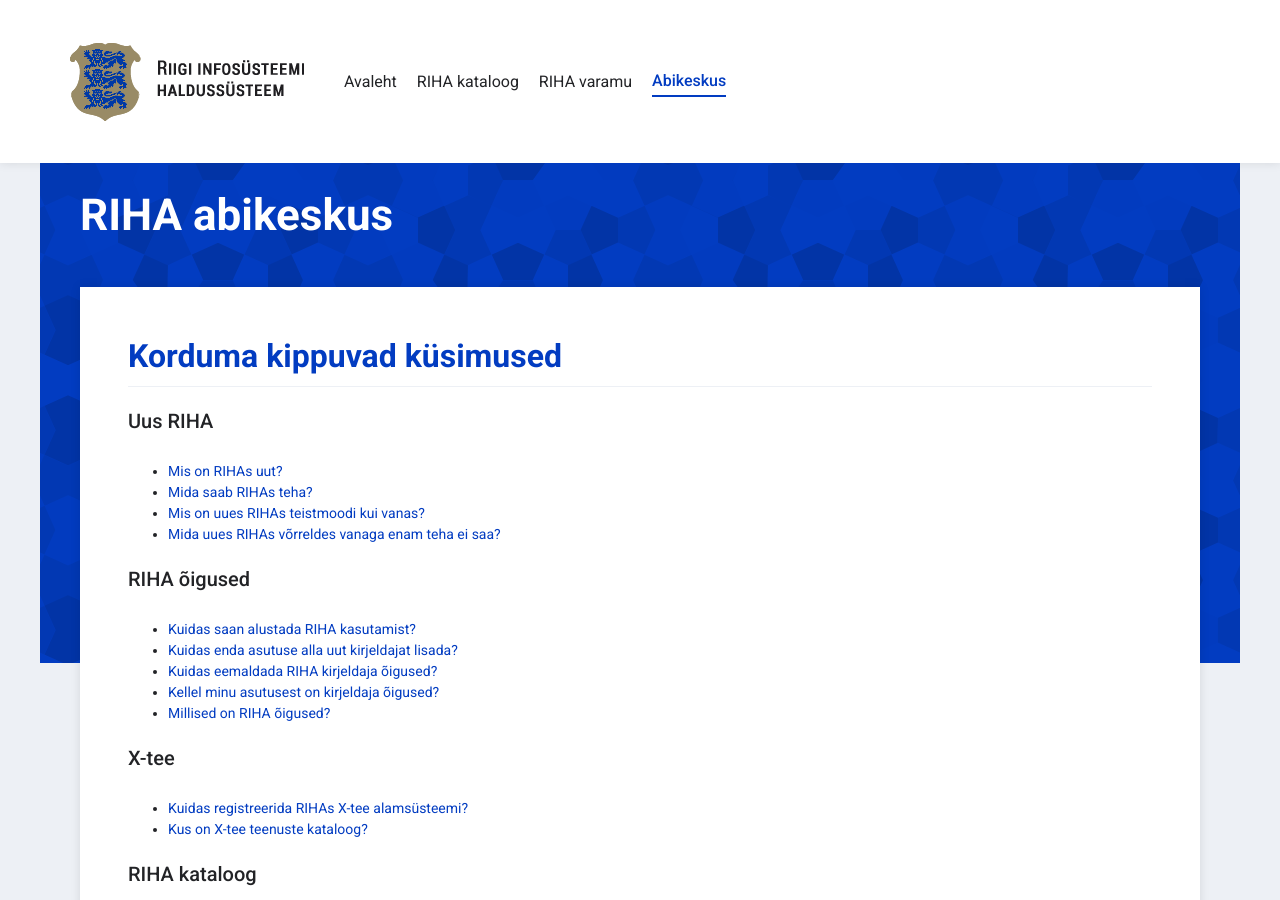
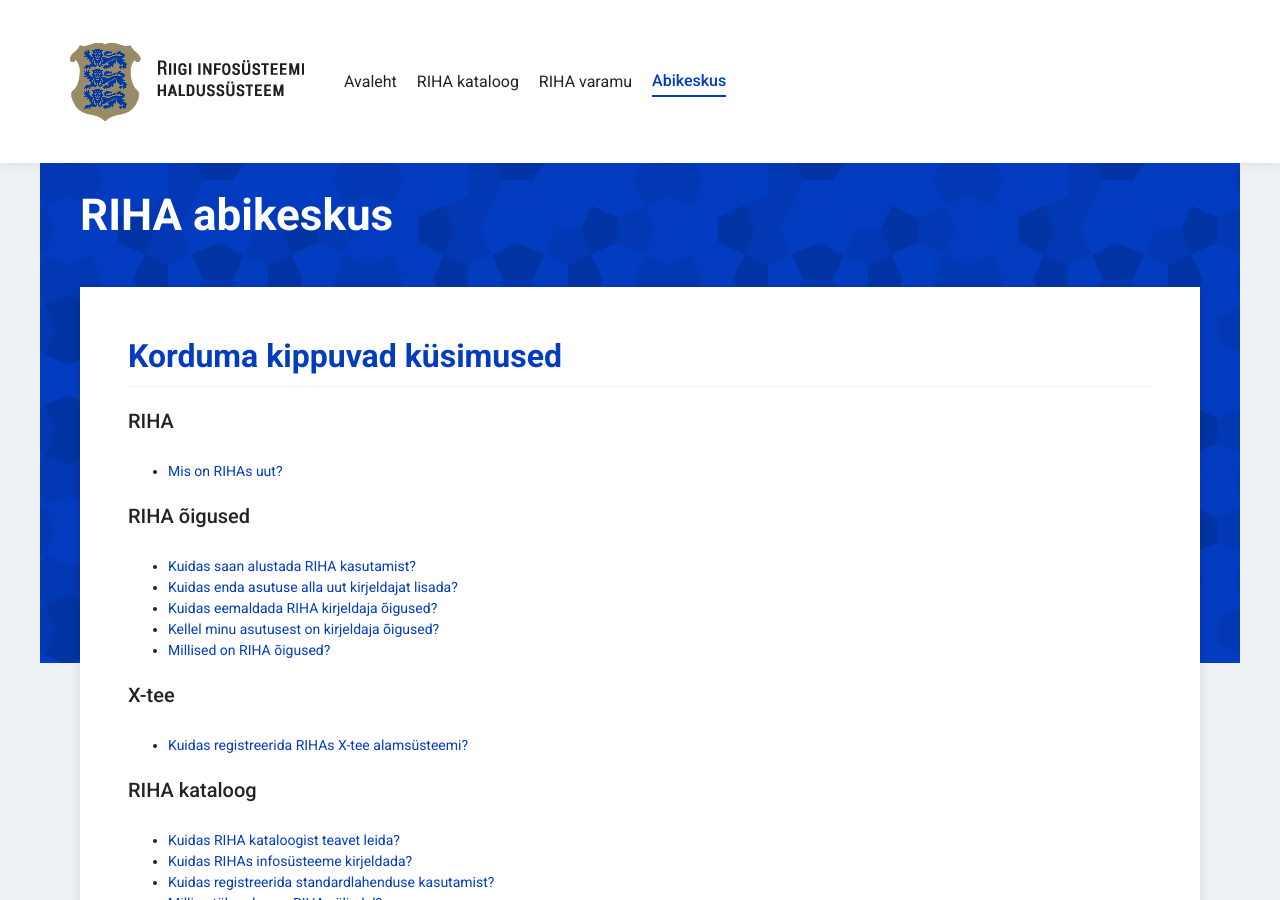
Before and after one commit to e-gov/RIHA-Help, a Jekyll site: the page built from docs/index.md, in a window 1280 px wide and 900 px high. Built offline with Jekyll 4.4.1, drawn with Linux system fonts in a browser that asks for light colours.

Commit message:
Remove links to irrelevant information

```diff
--- a/docs/index.md
+++ b/docs/index.md
@@ -4,12 +4,9 @@ title: RIHA abikeskus
 
 ## Korduma kippuvad küsimused
 
-### Uus RIHA
+### RIHA
 
 - [Mis on RIHAs uut?](RIHA-uuendused)
-- [Mida saab RIHAs teha?](uus-riha#mida-saab-uues-rihas-teha)
-- [Mis on uues RIHAs teistmoodi kui vanas?](uus-riha#mis-on-uues-rihas-erinev-kui-vanas-rihas)
-- [Mida uues RIHAs võrreldes vanaga enam teha ei saa?](uus-riha#mida-ei-ole-enam-rihas-võimalik-teha)
 
 ### RIHA õigused
 
@@ -22,7 +19,6 @@ title: RIHA abikeskus
 ### X-tee
 
 - [Kuidas registreerida RIHAs X-tee alamsüsteemi?](X-tee-alamsysteem)
-- [Kus on X-tee teenuste kataloog?](uus-riha#x-tee-teenused)
 
 ### RIHA kataloog
 
```
